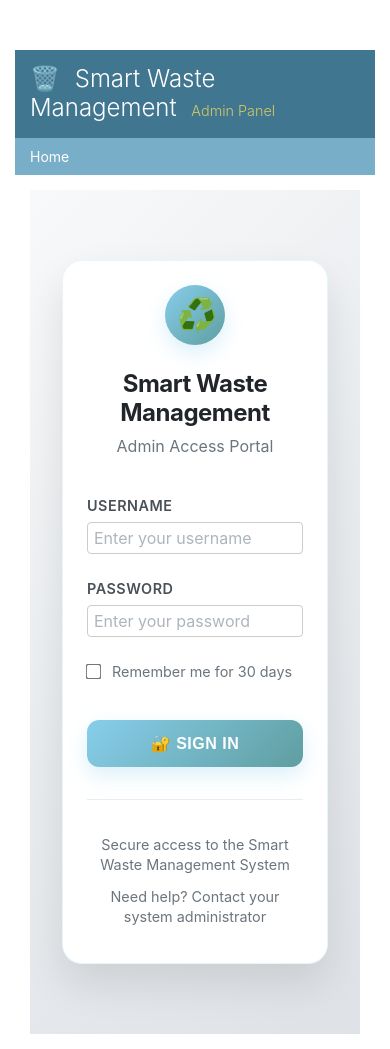
After one commit to jamstanleyambe/smart-waste-management-main, a Django app: template templates/admin/login.html in a window 390 px wide. The commit adds this page. Run offline with Django 4.2, Linux system fonts and the light colour scheme; the template is opened without the code that fills it, so the values that code supplies are empty.

Commit message:
🎨 Transform admin login page - Professional styling with modern UI/UX, animations, and enhanced user experience

```diff
--- a/templates/admin/base_site.html
+++ b/templates/admin/base_site.html
@@ -98,6 +98,94 @@
     }
 
     /* Fix colM container overflow */
+
+    /* Login Page Form Styling */
+    .login #id_username,
+    .login #id_password {
+        width: 100% !important;
+        padding: 1rem 1.25rem !important;
+        border: 2px solid #e9ecef !important;
+        border-radius: 12px !important;
+        font-size: 1rem !important;
+        transition: all 0.3s ease !important;
+        background: #f8f9fa !important;
+        color: #495057 !important;
+        box-sizing: border-box !important;
+        margin: 0 !important;
+        display: block !important;
+    }
+
+    .login #id_username:focus,
+    .login #id_password:focus {
+        outline: none !important;
+        border-color: #87ceeb !important;
+        background: white !important;
+        box-shadow: 0 0 0 3px rgba(135, 206, 235, 0.1) !important;
+        transform: translateY(-2px) !important;
+    }
+
+    .login #id_username::placeholder,
+    .login #id_password::placeholder {
+        color: #adb5bd !important;
+    }
+
+    /* Hide default Django form styling on login page */
+    .login .form-row {
+        margin: 0 !important;
+        padding: 0 !important;
+    }
+
+    .login .submit-row {
+        margin: 0 !important;
+        padding: 0 !important;
+        text-align: center !important;
+    }
+
+    .login .submit-row input {
+        display: none !important;
+    }
+
+    /* Additional login page improvements */
+    .login body {
+        background: linear-gradient(135deg, #f8f9fa 0%, #e9ecef 50%, #dee2e6 100%) !important;
+        margin: 0 !important;
+        padding: 0 !important;
+        min-height: 100vh !important;
+    }
+
+    .login #container {
+        background: transparent !important;
+        box-shadow: none !important;
+        border: none !important;
+        margin: 0 !important;
+        padding: 0 !important;
+        width: 100% !important;
+        height: 100vh !important;
+    }
+
+    .login #content {
+        background: transparent !important;
+        margin: 0 !important;
+        padding: 0 !important;
+        width: 100% !important;
+        height: 100vh !important;
+    }
+
+    .login #content-main {
+        background: transparent !important;
+        margin: 0 !important;
+        padding: 0 !important;
+        width: 100% !important;
+        height: 100vh !important;
+    }
+
+    .login .main {
+        background: transparent !important;
+        margin: 0 !important;
+        padding: 0 !important;
+        width: 100% !important;
+        height: 100vh !important;
+    }
     .colM {
         width: 100% !important;
         max-width: 100% !important;
--- /dev/null
+++ b/templates/admin/login.html
@@ -0,0 +1,461 @@
+{% extends "admin/base_site.html" %}
+{% load i18n static %}
+
+{% block extrastyle %}
+<style>
+    /* Login Page Specific Styles */
+    .login-container {
+        min-height: 100vh;
+        display: flex;
+        align-items: center;
+        justify-content: center;
+        background: linear-gradient(135deg, #f8f9fa 0%, #e9ecef 50%, #dee2e6 100%);
+        padding: 2rem;
+        box-sizing: border-box;
+    }
+
+    .login-card {
+        background: white;
+        border-radius: 20px;
+        box-shadow: 0 20px 40px rgba(0, 0, 0, 0.1);
+        padding: 3rem;
+        width: 100%;
+        max-width: 450px;
+        text-align: center;
+        border: 1px solid rgba(135, 206, 235, 0.2);
+        backdrop-filter: blur(10px);
+    }
+
+    .login-header {
+        margin-bottom: 2.5rem;
+    }
+
+    .login-logo {
+        width: 80px;
+        height: 80px;
+        background: linear-gradient(135deg, #87ceeb 0%, #5f9ea0 100%);
+        border-radius: 50%;
+        display: flex;
+        align-items: center;
+        justify-content: center;
+        margin: 0 auto 1.5rem;
+        box-shadow: 0 8px 20px rgba(135, 206, 235, 0.3);
+    }
+
+    .login-logo i {
+        font-size: 2.5rem;
+        color: white;
+    }
+
+    .login-title {
+        font-size: 2rem;
+        font-weight: 700;
+        color: #212529;
+        margin-bottom: 0.5rem;
+        letter-spacing: -0.5px;
+    }
+
+    .login-subtitle {
+        color: #6c757d;
+        font-size: 1rem;
+        font-weight: 400;
+    }
+
+    .login-form {
+        text-align: left;
+    }
+
+    .form-group {
+        margin-bottom: 1.5rem;
+    }
+
+    .form-label {
+        display: block;
+        margin-bottom: 0.5rem;
+        font-weight: 600;
+        color: #495057;
+        font-size: 0.9rem;
+        text-transform: uppercase;
+        letter-spacing: 0.5px;
+    }
+
+    .form-input {
+        width: 100%;
+        padding: 1rem 1.25rem;
+        border: 2px solid #e9ecef;
+        border-radius: 12px;
+        font-size: 1rem;
+        transition: all 0.3s ease;
+        background: #f8f9fa;
+        color: #495057;
+        box-sizing: border-box;
+    }
+
+    .form-input:focus {
+        outline: none;
+        border-color: #87ceeb;
+        background: white;
+        box-shadow: 0 0 0 3px rgba(135, 206, 235, 0.1);
+        transform: translateY(-2px);
+    }
+
+    .form-input::placeholder {
+        color: #adb5bd;
+    }
+
+    .submit-btn {
+        width: 100%;
+        padding: 1rem 2rem;
+        background: linear-gradient(135deg, #87ceeb 0%, #5f9ea0 100%);
+        border: none;
+        border-radius: 12px;
+        color: white;
+        font-size: 1.1rem;
+        font-weight: 600;
+        cursor: pointer;
+        transition: all 0.3s ease;
+        text-transform: uppercase;
+        letter-spacing: 0.5px;
+        margin-top: 1rem;
+        box-shadow: 0 8px 20px rgba(135, 206, 235, 0.3);
+    }
+
+    .submit-btn:hover {
+        transform: translateY(-3px);
+        box-shadow: 0 12px 25px rgba(135, 206, 235, 0.4);
+        background: linear-gradient(135deg, #5f9ea0 0%, #87ceeb 100%);
+    }
+
+    .submit-btn:active {
+        transform: translateY(-1px);
+    }
+
+    .login-footer {
+        margin-top: 2rem;
+        padding-top: 2rem;
+        border-top: 1px solid #e9ecef;
+        color: #6c757d;
+        font-size: 0.9rem;
+    }
+
+    .login-footer a {
+        color: #87ceeb;
+        text-decoration: none;
+        font-weight: 500;
+        transition: color 0.3s ease;
+    }
+
+    .login-footer a:hover {
+        color: #5f9ea0;
+    }
+
+    .error-message {
+        background: #f8d7da;
+        color: #721c24;
+        padding: 1rem;
+        border-radius: 8px;
+        margin-bottom: 1.5rem;
+        border: 1px solid #f5c6cb;
+        font-size: 0.9rem;
+        text-align: center;
+    }
+
+    .success-message {
+        background: #d4edda;
+        color: #155724;
+        padding: 1rem;
+        border-radius: 8px;
+        margin-bottom: 1.5rem;
+        border: 1px solid #c3e6cb;
+        font-size: 0.9rem;
+        text-align: center;
+    }
+
+    /* Responsive Design */
+    @media (max-width: 768px) {
+        .login-container {
+            padding: 1rem;
+        }
+
+        .login-card {
+            padding: 2rem;
+            margin: 1rem;
+        }
+
+        .login-title {
+            font-size: 1.75rem;
+        }
+
+        .login-logo {
+            width: 60px;
+            height: 60px;
+        }
+
+        .login-logo i {
+            font-size: 2rem;
+        }
+    }
+
+    @media (max-width: 480px) {
+        .login-card {
+            padding: 1.5rem;
+        }
+
+        .login-title {
+            font-size: 1.5rem;
+        }
+
+        .form-input {
+            padding: 0.875rem 1rem;
+        }
+
+        .submit-btn {
+            padding: 0.875rem 1.5rem;
+            font-size: 1rem;
+        }
+    }
+
+    /* Animation */
+    @keyframes fadeInUp {
+        from {
+            opacity: 0;
+            transform: translateY(30px);
+        }
+        to {
+            opacity: 1;
+            transform: translateY(0);
+        }
+    }
+
+    .login-card {
+        animation: fadeInUp 0.6s ease-out;
+    }
+
+    /* Loading animation */
+    .loading {
+        position: relative;
+        pointer-events: none;
+    }
+
+    .loading::after {
+        content: '';
+        position: absolute;
+        top: 50%;
+        left: 50%;
+        width: 20px;
+        height: 20px;
+        margin: -10px 0 0 -10px;
+        border: 2px solid transparent;
+        border-top: 2px solid #ffffff;
+        border-radius: 50%;
+        animation: spin 1s linear infinite;
+    }
+
+    @keyframes spin {
+        0% { transform: rotate(0deg); }
+        100% { transform: rotate(360deg); }
+    }
+
+    /* Enhanced form styling */
+    .form-input.invalid {
+        border-color: #dc3545 !important;
+        box-shadow: 0 0 0 3px rgba(220, 53, 69, 0.1) !important;
+        animation: shake 0.5s ease-in-out;
+    }
+
+    .form-input.valid {
+        border-color: #28a745 !important;
+        box-shadow: 0 0 0 3px rgba(40, 167, 69, 0.1) !important;
+    }
+
+    @keyframes shake {
+        0%, 100% { transform: translateX(0); }
+        25% { transform: translateX(-5px); }
+        75% { transform: translateX(5px); }
+    }
+
+    /* Custom checkbox styling */
+    .checkbox-group {
+        display: flex;
+        align-items: center;
+        margin-bottom: 1.5rem;
+    }
+
+    .checkbox-group input[type="checkbox"] {
+        width: auto;
+        margin-right: 0.75rem;
+        transform: scale(1.2);
+    }
+
+    .checkbox-group label {
+        margin: 0;
+        font-size: 0.9rem;
+        color: #6c757d;
+        cursor: pointer;
+    }
+</style>
+{% endblock %}
+
+{% block bodyclass %}login{% endblock %}
+
+{% block nav-global %}{% endblock %}
+
+{% block content %}
+<div class="login-container">
+    <div class="login-card">
+        <div class="login-header">
+            <div class="login-logo">
+                <i>♻️</i>
+            </div>
+            <h1 class="login-title">Smart Waste Management</h1>
+            <p class="login-subtitle">Admin Access Portal</p>
+        </div>
+
+        {% if form.errors and not form.non_field_errors %}
+            <div class="error-message">
+                {% if form.errors.items|length == 1 %}
+                    Please correct the error below.
+                {% else %}
+                    Please correct the errors below.
+                {% endif %}
+            </div>
+        {% endif %}
+
+        {% if form.non_field_errors %}
+            {% for error in form.non_field_errors %}
+                <div class="error-message">
+                    {{ error }}
+                </div>
+            {% endfor %}
+        {% endif %}
+
+        {% if user.is_authenticated %}
+            <div class="success-message">
+                You are authenticated as {{ user.username }}, but are not authorized to access this page. Would you like to login to a different account?
+            </div>
+        {% endif %}
+
+        <form method="post" id="login-form" class="login-form">
+            {% csrf_token %}
+
+            <div class="form-group">
+                <label for="id_username" class="form-label">Username</label>
+                <input type="text" name="username" id="id_username" class="form-input" placeholder="Enter your username" required>
+                {% if form.username.errors %}
+                    <div class="error-message">
+                        {{ form.username.errors.0 }}
+                    </div>
+                {% endif %}
+            </div>
+
+            <div class="form-group">
+                <label for="id_password" class="form-label">Password</label>
+                <input type="password" name="password" id="id_password" class="form-input" placeholder="Enter your password" required>
+                {% if form.password.errors %}
+                    <div class="error-message">
+                        {{ form.password.errors.0 }}
+                    </div>
+                {% endif %}
+            </div>
+
+            <div class="checkbox-group">
+                <input type="checkbox" id="id_remember" name="remember" value="1">
+                <label for="id_remember">Remember me for 30 days</label>
+            </div>
+
+            <input type="hidden" name="next" value="{{ next }}">
+
+            <button type="submit" class="submit-btn">
+                🔐 Sign In
+            </button>
+        </form>
+
+        <div class="login-footer">
+            <p>Secure access to the Smart Waste Management System</p>
+            <p>Need help? Contact your system administrator</p>
+        </div>
+    </div>
+</div>
+
+<script>
+    // Add some interactive enhancements
+    document.addEventListener('DOMContentLoaded', function() {
+        const inputs = document.querySelectorAll('.form-input');
+        const submitBtn = document.querySelector('.submit-btn');
+
+        // Add focus effects
+        inputs.forEach(input => {
+            input.addEventListener('focus', function() {
+                this.parentElement.classList.add('focused');
+            });
+
+            input.addEventListener('blur', function() {
+                this.parentElement.classList.remove('focused');
+            });
+        });
+
+        // Form validation enhancement
+        const form = document.getElementById('login-form');
+        const usernameInput = document.getElementById('id_username');
+        const passwordInput = document.getElementById('id_password');
+
+        // Real-time validation
+        usernameInput.addEventListener('input', function() {
+            if (this.value.trim()) {
+                this.classList.add('valid');
+                this.classList.remove('invalid');
+            } else {
+                this.classList.remove('valid');
+                this.classList.add('invalid');
+            }
+        });
+
+        passwordInput.addEventListener('input', function() {
+            if (this.value.trim()) {
+                this.classList.add('valid');
+                this.classList.remove('invalid');
+            } else {
+                this.classList.remove('valid');
+                this.classList.add('invalid');
+            }
+        });
+
+        form.addEventListener('submit', function(e) {
+            const username = usernameInput.value.trim();
+            const password = passwordInput.value.trim();
+
+            if (!username || !password) {
+                e.preventDefault();
+
+                if (!username) {
+                    usernameInput.classList.add('invalid');
+                    usernameInput.focus();
+                }
+                if (!password) {
+                    passwordInput.classList.add('invalid');
+                    passwordInput.focus();
+                }
+
+                // Show error message
+                const errorDiv = document.createElement('div');
+                errorDiv.className = 'error-message';
+                errorDiv.textContent = 'Please fill in all required fields.';
+                errorDiv.style.animation = 'fadeInUp 0.3s ease-out';
+
+                const existingError = document.querySelector('.error-message');
+                if (existingError) {
+                    existingError.remove();
+                }
+
+                form.insertBefore(errorDiv, form.firstChild);
+                return false;
+            }
+
+            // Show loading state
+            submitBtn.classList.add('loading');
+            submitBtn.textContent = 'Signing In...';
+            submitBtn.disabled = true;
+        });
+    });
+</script>
+{% endblock %}
```
